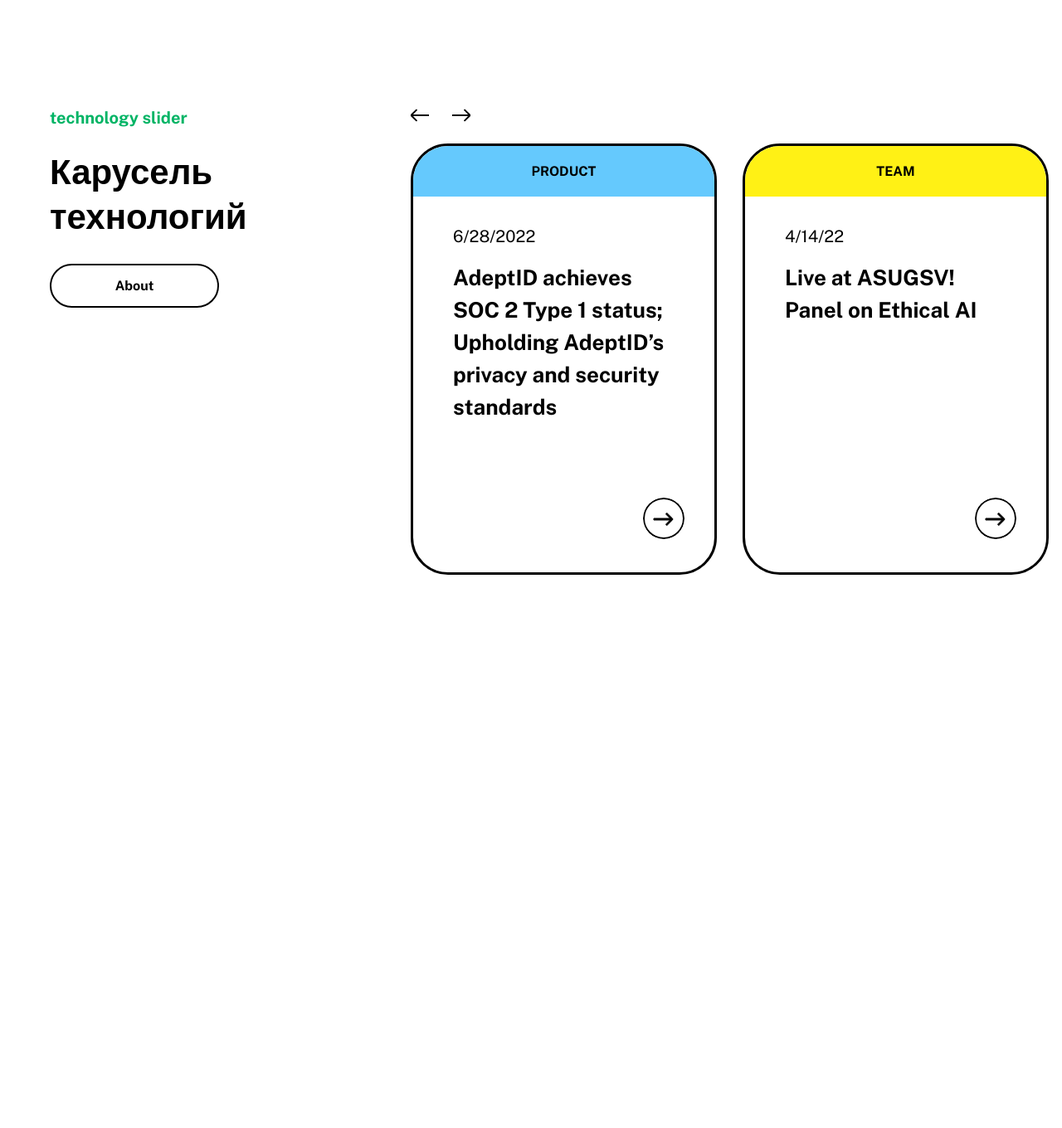
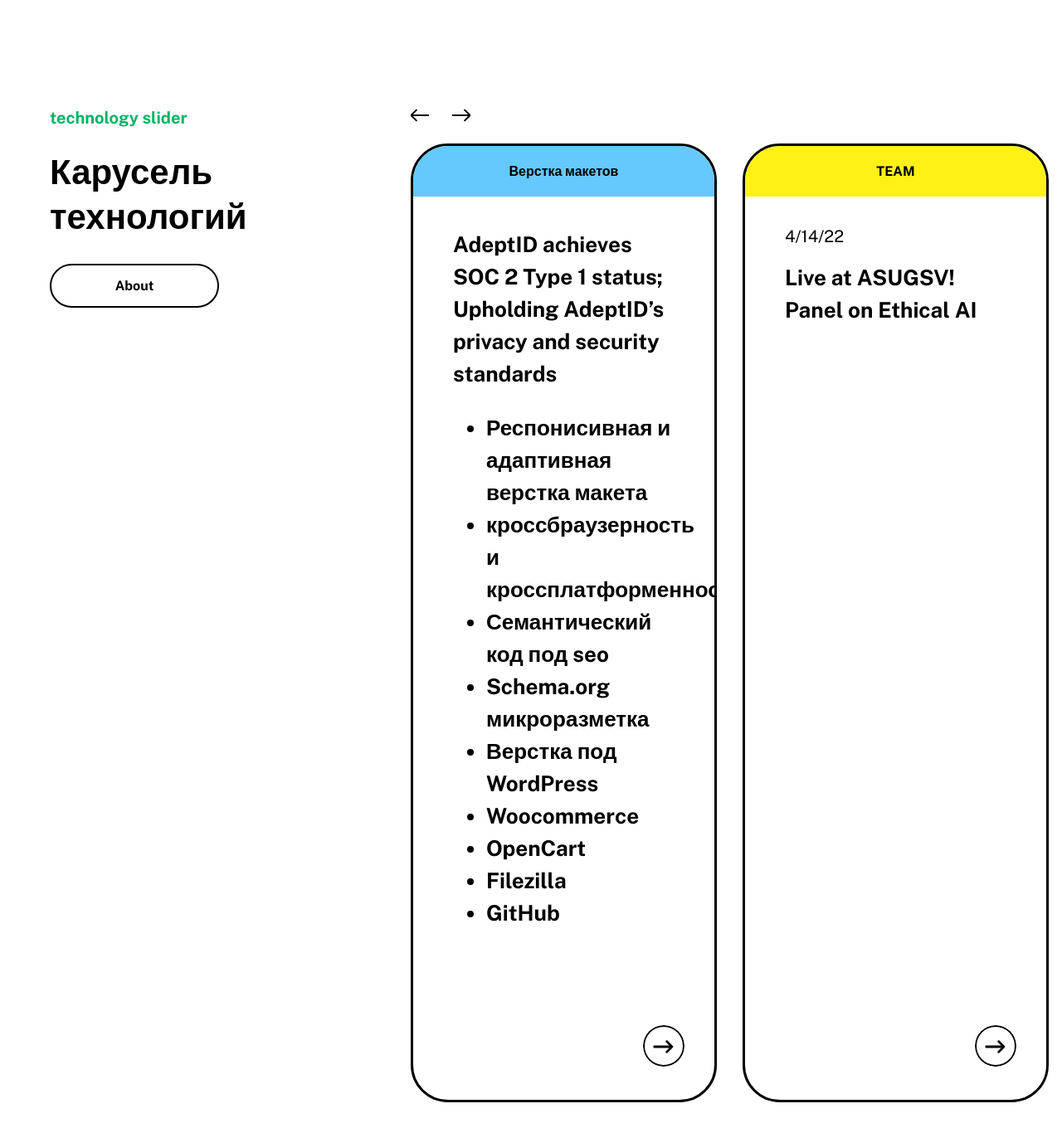
Before and after one commit to Konder1971/iTweb, a PHP site: page / in a window 1280 px wide. Shown: the part 1438-2798 px from the top of the page at 83% size. Before the commit the page ends 2131 px from the top, so only its background shows below. Run offline with PHP 8.4, Linux system fonts and the light colour scheme.

Commit message:
sdfa
fadsa

```diff
--- a/css/style.css
+++ b/css/style.css
@@ -1206,8 +1206,8 @@
 		width: 163px;
 		height: 42px;
 		border-radius: 21px;
-		font-size: 16px;
-		text-transform: uppercase;
+		font-size: 20px;
+		font-weight: 600;
 		margin: 25px auto 0;
 	}
 	.swh-link a:focus {
--- a/index.html
+++ b/index.html
@@ -217,11 +217,21 @@
 				<div class="sliderhn">
 					<!-- sliderhn-block repeat start -->
 					<a href="#" class="sliderhn-block blue">
-						<div class="hn-top">PRODUCT</div>
-						<div class="hn-data">6/28/2022</div>
+						<div class="hn-top">Верстка макетов</div>
 						<div class="hn-text">
 							AdeptID achieves SOC 2 Type 1 status; Upholding
 							AdeptID’s privacy and security standards
+							<ul>
+								<li>Респонисивная и адаптивная верстка макета</li>
+								<li>кроссбраузерность и кроссплатформенность</li>
+								<li>Семантический код под seo</li>
+								<li>Schema.org микроразметка</li>
+								<li>Верстка под WordPress</li>
+								<li>Woocommerce</li>
+								<li>OpenCart</li>
+								<li>Filezilla</li>
+								<li>GitHub</li>
+							</ul>
 						</div>
 						<div class="hn-link">
 							<span>
@@ -283,12 +293,12 @@
 			infinite: false,
 			arrows: true,
 			dots: false,
-			autoplay: true,
-			autoplaySpeed: 3000,
-			speed: 600,
-			slidesToShow: 1,
-			slidesToScroll: 1,
-      variableWidth: true,
+			autoplay: false,
+			// autoplaySpeed: 3000,
+			// speed: 600,
+			// slidesToShow: 1,
+			// slidesToScroll: 1,
+      // variableWidth: true,
 		});
 	</script>
 
```
